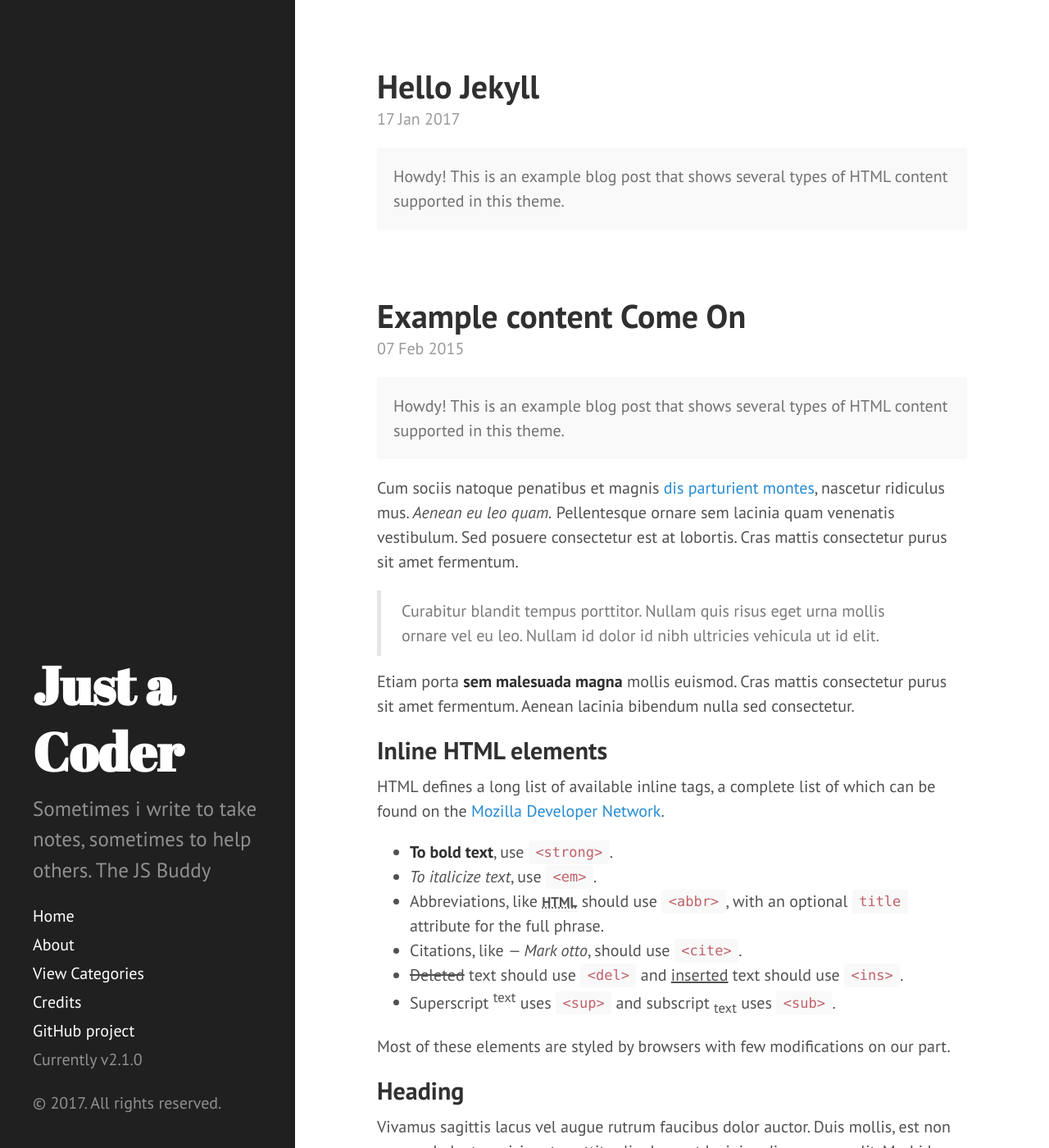
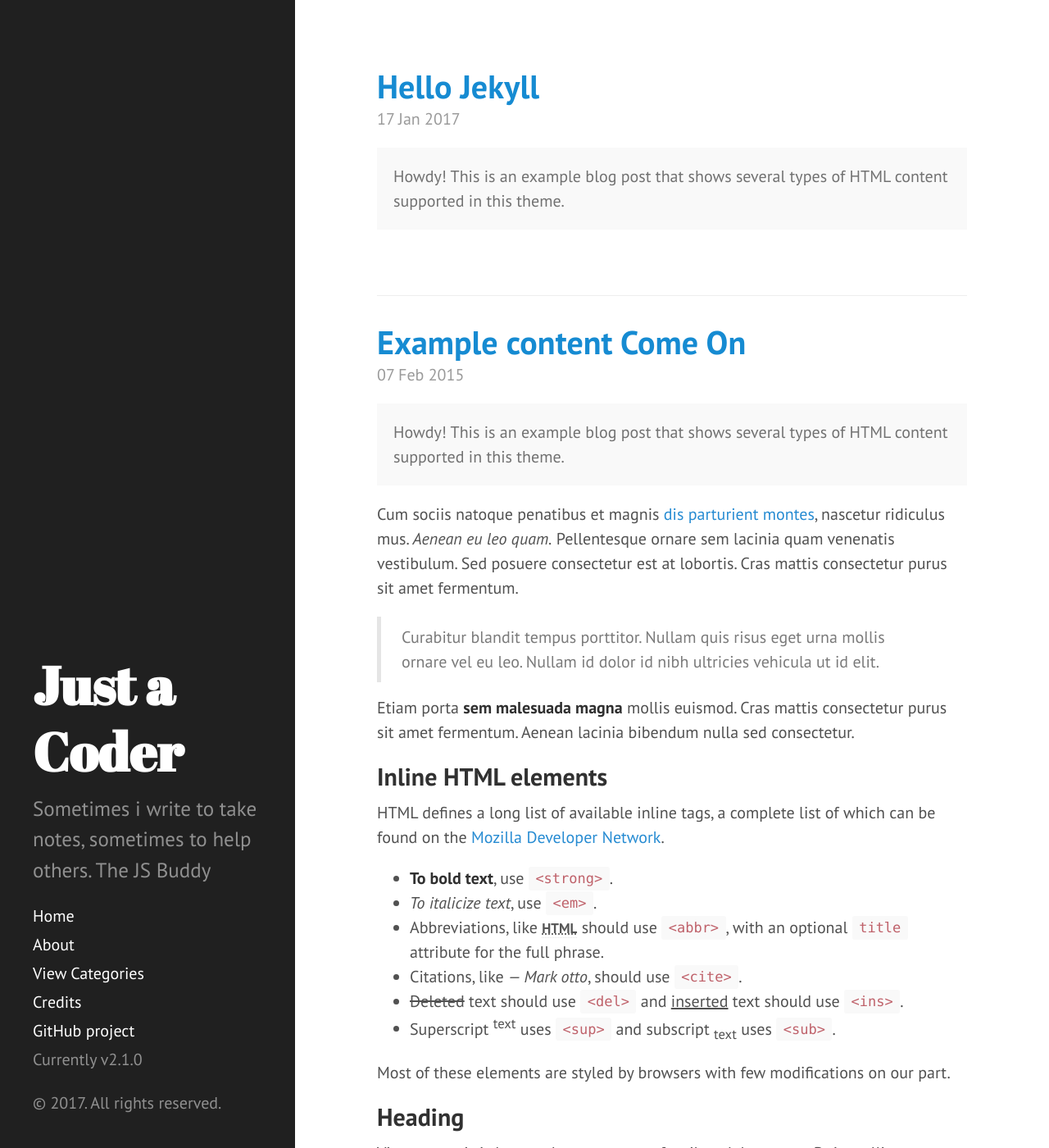
Before and after one commit to daveMad/daveMad.github.io, a Jekyll site: the page built from index.html, in a window 1280 px wide and 1400 px high. Shown: the whole window at 82% size. Built offline with Jekyll 4.4.1, drawn with Linux system fonts in a browser that asks for light colours; the list of posts is cut into pages by our own code.

Commit message:
change post-title css class

```diff
--- a/index.html
+++ b/index.html
@@ -17,6 +17,7 @@ title: Home
 
     {{ post.content }}
   </div>
+  <hr />
   {% endfor %}
 </div>
 
--- a/public/css/poole.css
+++ b/public/css/poole.css
@@ -337,7 +337,7 @@ tbody tr:nth-child(odd) th {
 .page-title,
 .post-title,
 .post-title a {
-  color: #303030;
+  color: #168bd2;
 }
 .page-title,
 .post-title {
```
